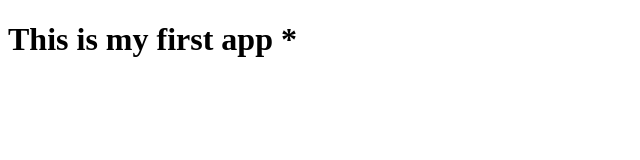
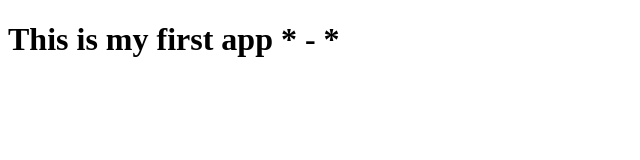
Before and after one commit to casso-it/appsample, a plain HTML site: page index.html in a window 1280 px wide. Shown: the full height of the page, 0-640 px from the left. Drawn offline with Linux system fonts and the light colour scheme.

Commit message:
On branch master

```diff
--- a/index.html
+++ b/index.html
@@ -5,7 +5,7 @@
 </head>
 <body>
 	<div>
-		<h1>This is my first app *</h1>
+		<h1>This is my first app * - *</h1>
 	</div>
 </body>
 </html>
```
